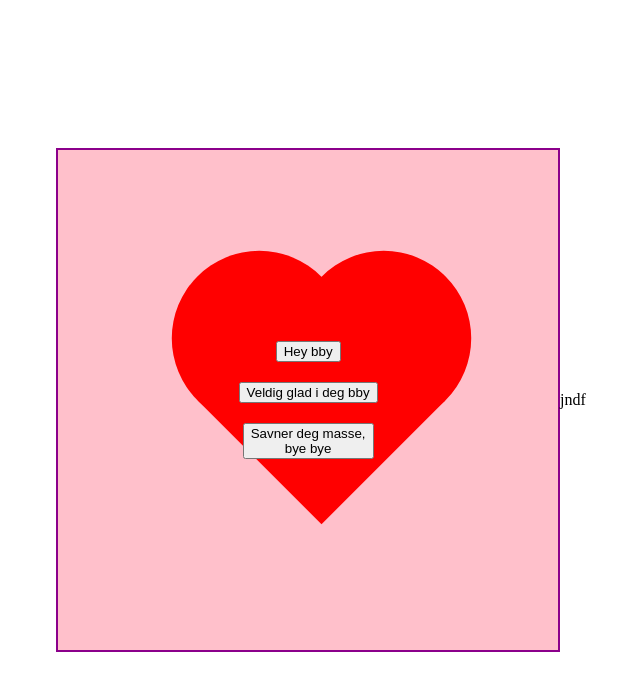
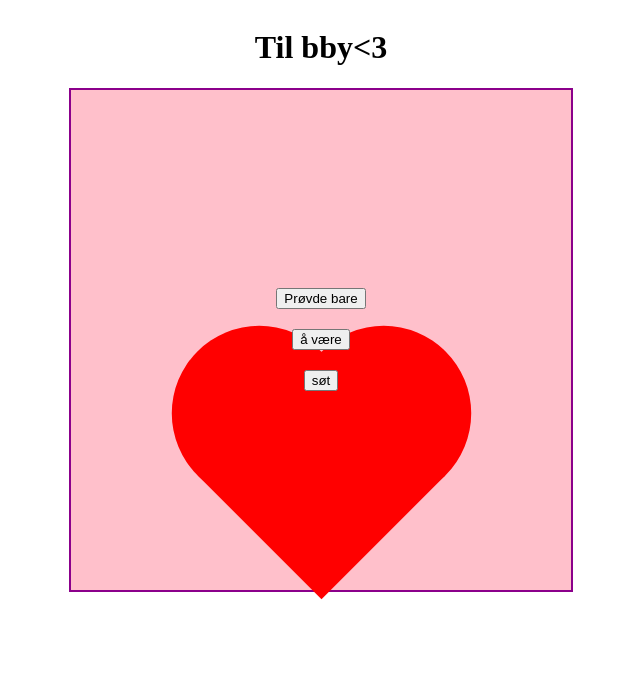
Before and after one commit to Magno32879/LydTestNy, a plain HTML site: page index.html in a window 1280 px wide. Shown: the whole page, without its empty margins (319-959 px from the left). Drawn offline with Linux system fonts and the light colour scheme.

Commit message:
Update index.html

```diff
--- a/index.html
+++ b/index.html
@@ -2,14 +2,14 @@
 <head>
     <meta charset="UTF-8">
     <meta name="viewport" content="width=device-width, initial-scale=1.0">
-    <title>LydTest</title>
+    <title>BbyLydTest</title>
     <style>
         body{
             display: flex;
             align-items: center;
             justify-content: center;
+            flex-direction: column;
             }
-
         #ramme{
            width: 500px;
            height: 500px;
@@ -21,15 +21,13 @@
            background-color: pink;
         }
         button{
-
             margin: 10px;
             z-index: 1;
         }
-
         .heart{
             position: absolute;
             margin: auto;
-            top: 0;
+            top: 150px;
             right: 0;
             left: 0;
             bottom: 0;
@@ -38,10 +36,8 @@
             width: 175px;
             transform: rotate(225deg);
             z-index: 0;
-
+            transition: all 2s ease-in-out;
         }
-
-
         .heart::after{
             background-color: red;
             content: "";
@@ -62,33 +58,38 @@
             top: 87.5px;
             left: 0;
         }
+      h1{
+          z-index: 4;
+      }
+      .snurr{
+          transform: rotate(360deg), scale(2);
+      }
     </style>
 </head>
 <body>
-    <div class="heart"></div>
-    <div id="ramme"></div>
-    <div>jndf</div>
+    <h1>Til bby<3</h1>
+    <div id="ramme">
+        <div class="heart" id="hjerte"></div>
+    </div>
     <script>
-
         let ramme = document.querySelector("#ramme");
+        let heart = document.querySelector("#hjerte")
         let lyder = [
             {
-                Navn: "Hey bby",
+                Navn: "Prøvde bare",
                 Lyd: "HeyBby.mp3"
             },
             {
-                Navn: "Veldig glad i deg bby",
+                Navn: "å være",
                 Lyd: "VeldigGlad.mp3"
             },
             {
-                Navn: "Savner deg masse, <br> bye bye",
+                Navn: "søt",
                 Lyd: "SavnerDeg.mp3"
             }
         ];
-
             let lydAvspilling  = new Audio();
             console.log(lydAvspilling.src);
-
 
         for (let i = 0; i < lyder.length; i++) {
 
@@ -102,25 +103,26 @@
         function spillLyd(event){
             let valgtKnapp = event.target.id;
             console.log(valgtKnapp);
-
             console.log("KJØRER")
-
             let buttons = document.querySelectorAll("button");
             lydAvspilling.src = lyder[valgtKnapp].Lyd;
 
-
             lydAvspilling.play();
 
+           heart.animate([
+                {
+                    transform: "rotate(0)"
+                },
+                {
+                    transform: "rotate(360deg)"
+                }
+                ],
+                {
+                    duration: 1000
+                }
+            )
             console.log(lydAvspilling.src);
-
         }
-
-
-
-
-
-
-
     </script>
 </body>
 </html>
```
